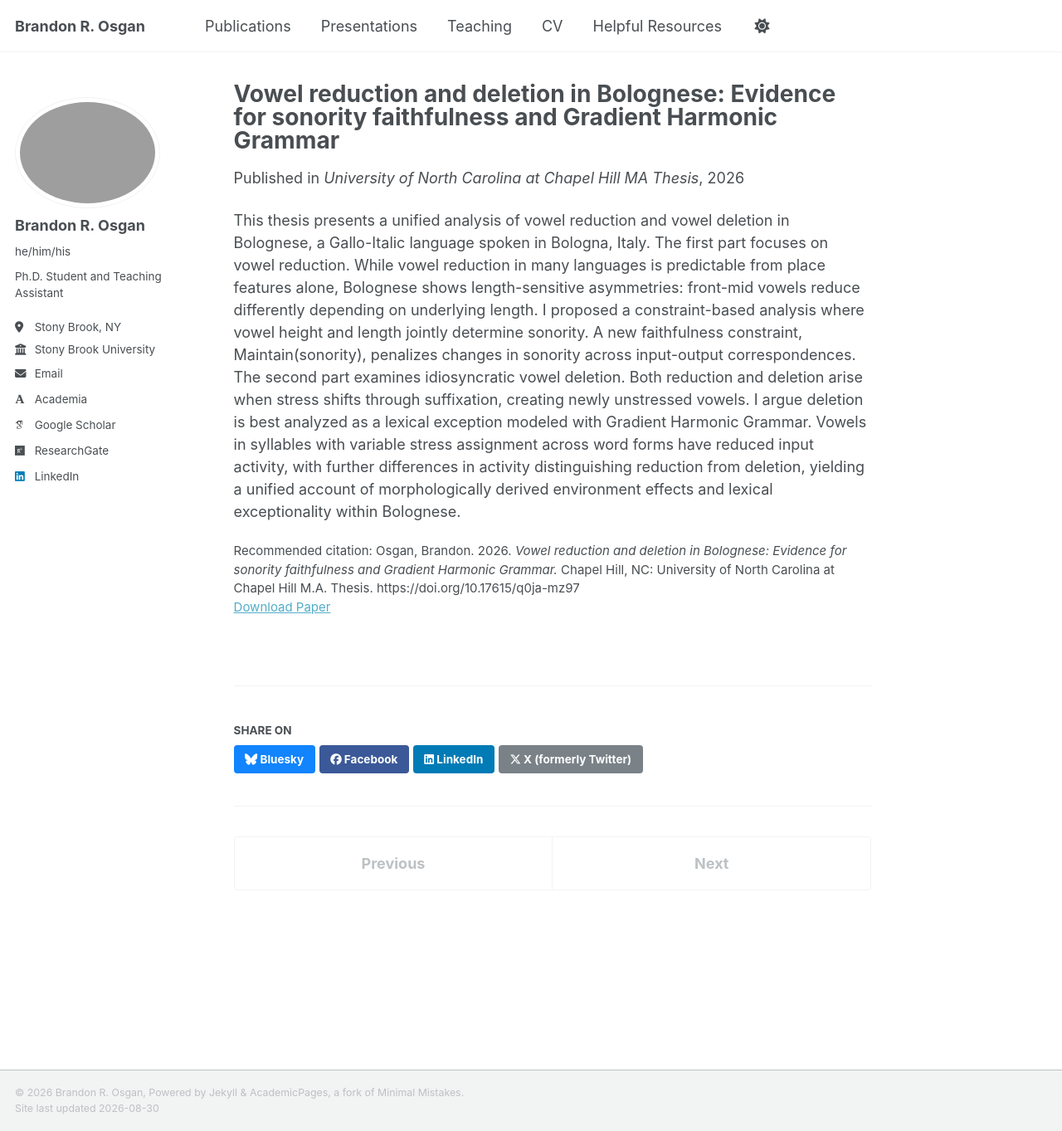
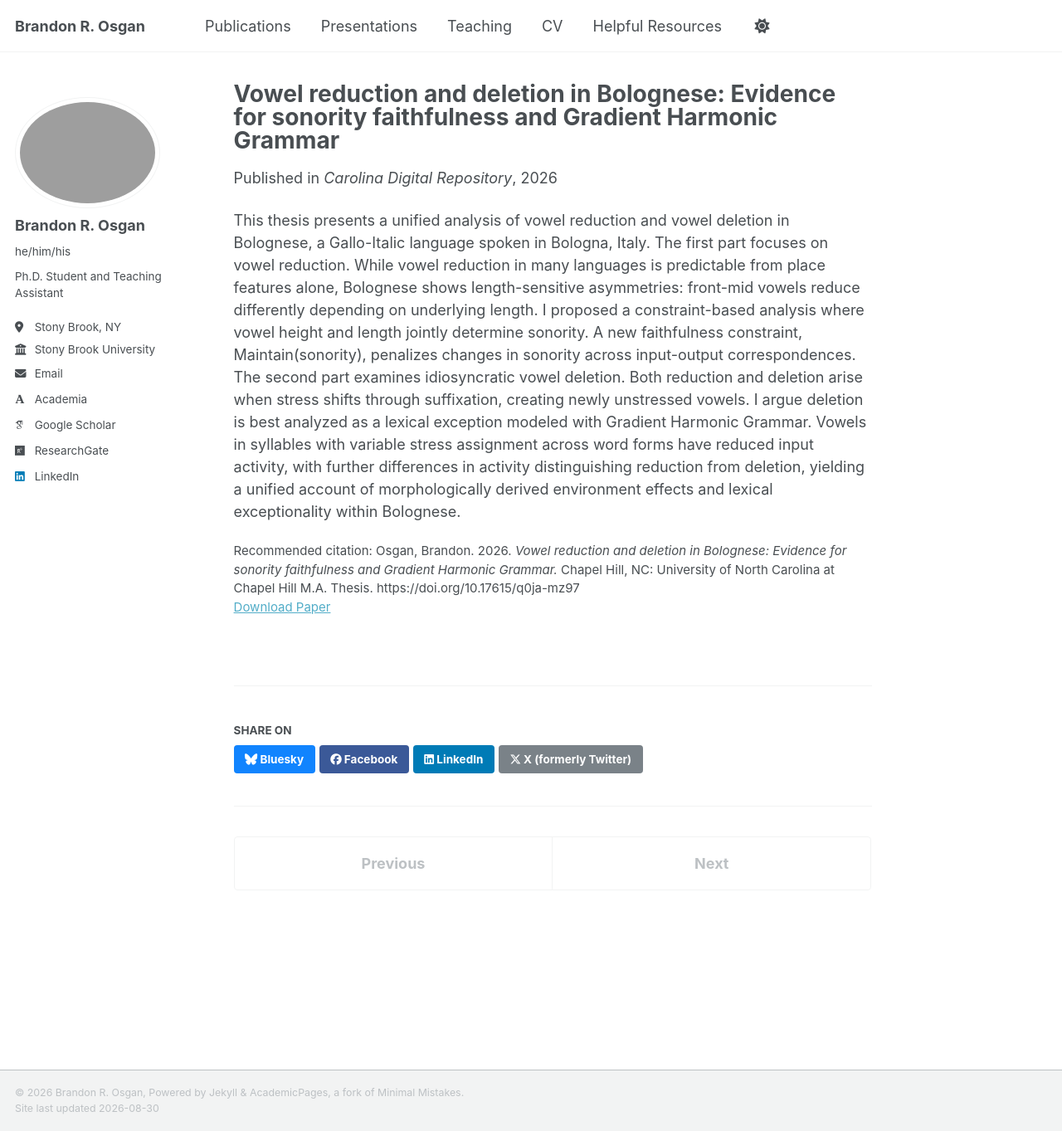
Before and after one commit to bosgan/bosgan.github.io, a Jekyll site: the page built from _publications/osganVowelReductionDeletion2026.md, in a window 1280 px wide and 1363 px high. Shown: the whole window at 83% size. Built offline with Jekyll 4.4.1, drawn with Linux system fonts in a browser that asks for light colours; some web fonts are replaced; a script that is not in the unit is left out.

Commit message:
Update osganVowelReductionDeletion2026.md

```diff
--- a/_publications/osganVowelReductionDeletion2026.md
+++ b/_publications/osganVowelReductionDeletion2026.md
@@ -6,7 +6,7 @@ category: thesis
 permalink: /publication/osganVowelReductionDeletion2026
 excerpt: ''
 date: 2026-08-01
-venue: 'University of North Carolina at Chapel Hill MA Thesis'
+venue: 'Carolina Digital Repository'
 # slidesurl: 'http://academicpages.github.io/files/slides1.pdf'
 paperurl: 'https://doi.org/10.17615/q0ja-mz97'
 # bibtexurl: 'http://academicpages.github.io/files/bibtex1.bib'
```
